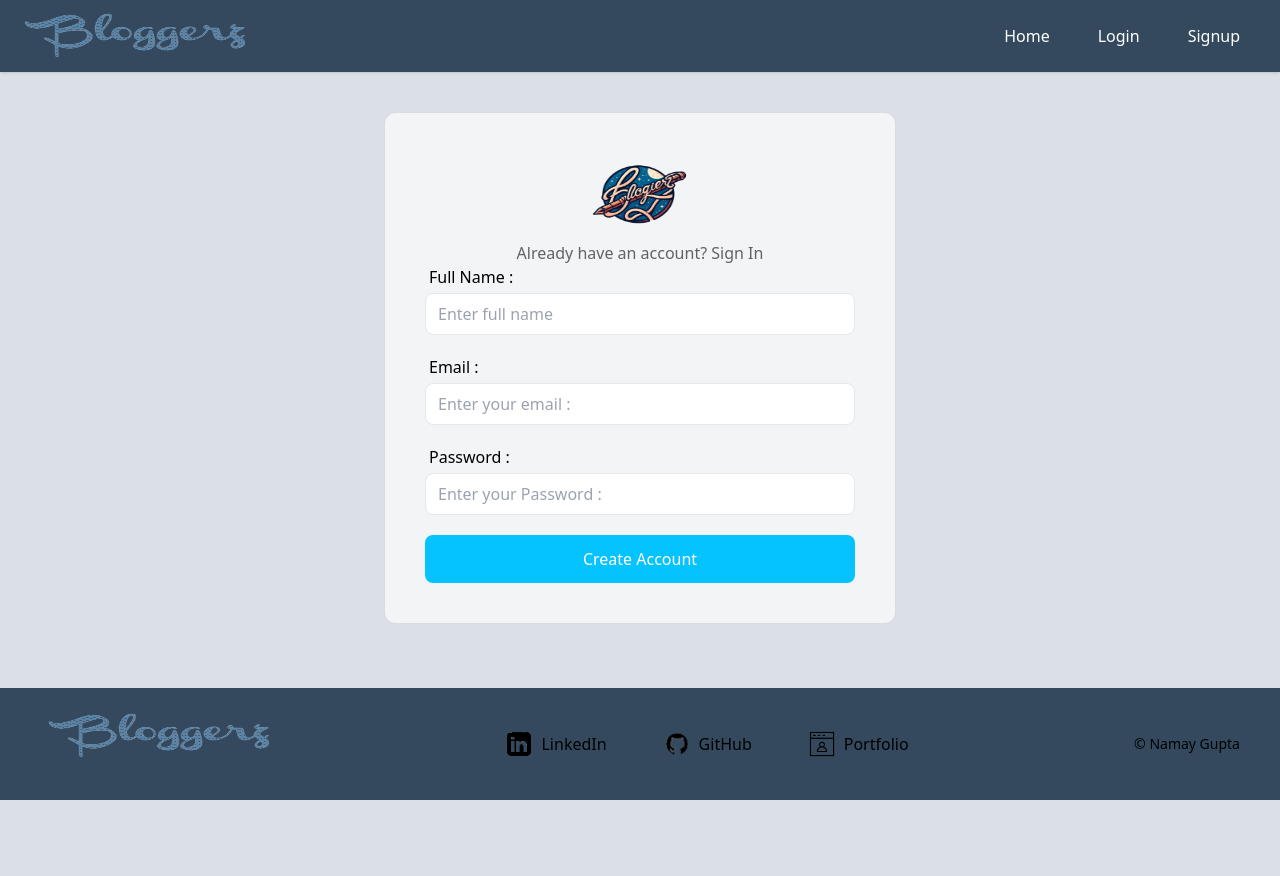
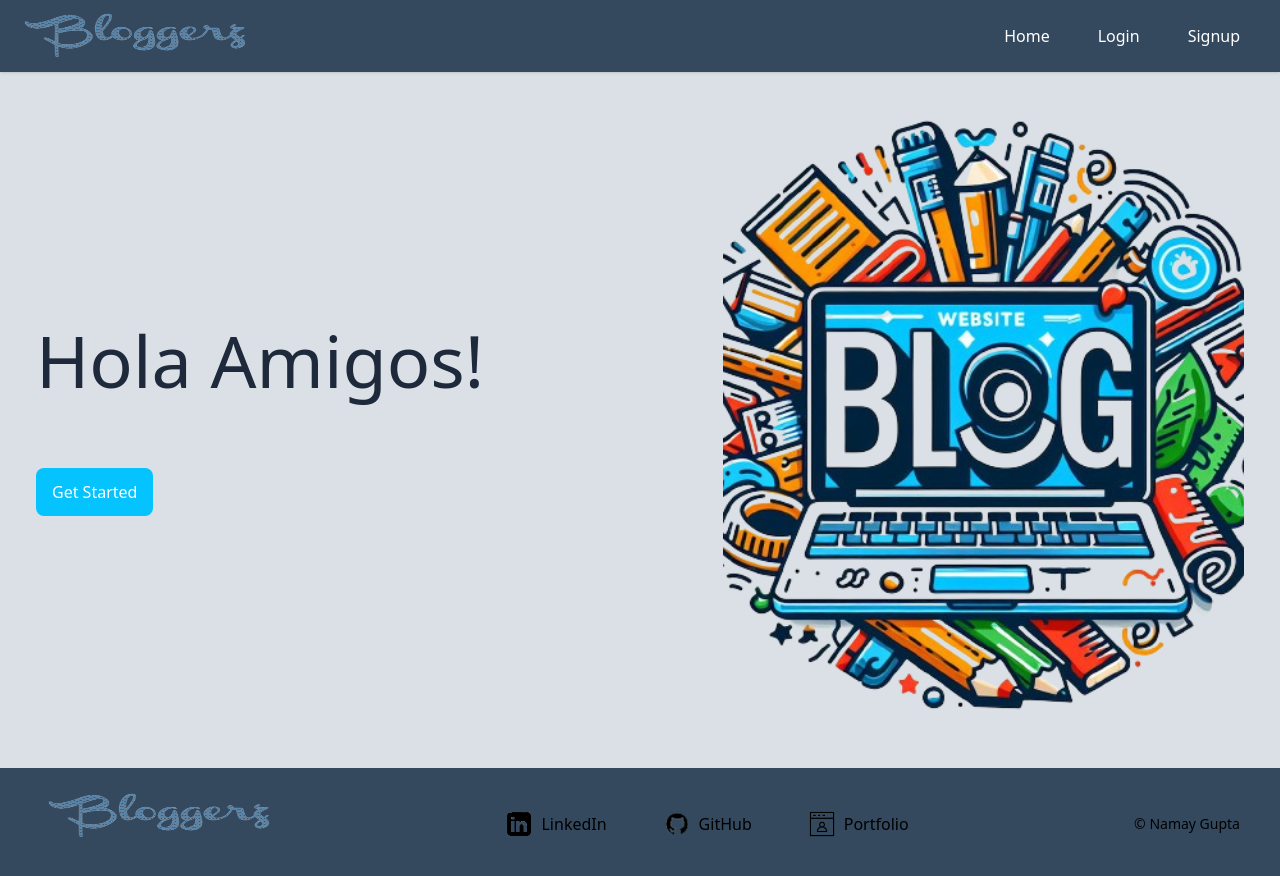
Before and after one commit to namay10/Bloggerz, a React (Vite) app: page /signup in a window 1280 px wide. Shown: the top 876 px of the page. Before the commit the page ends 800 px from the top, so only its background shows below. Built offline with nearby package versions, Linux system fonts and the light colour scheme; no server answers.

Commit message:
Update App.jsx

```diff
--- a/src/App.jsx
+++ b/src/App.jsx
@@ -1,6 +1,7 @@
 import { useState ,useEffect} from 'react'
 // import './App.css'
 import { useDispatch } from 'react-redux'
+import Home from './pages/Home.jsx'
 import Footer from './components/Footer/Footer.jsx'
 import Header from './components/Header/Header.jsx'
 import authService from "./appwrite/auth.js"
@@ -31,7 +32,8 @@ function App() {
 
         <Header />
         <main>
-         <Outlet/>
+         {/* <Outlet/> */}
+         <Home />
         </main>
          <Footer />
       </div>
```
